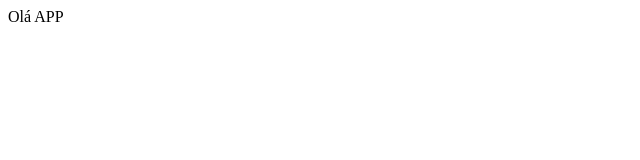
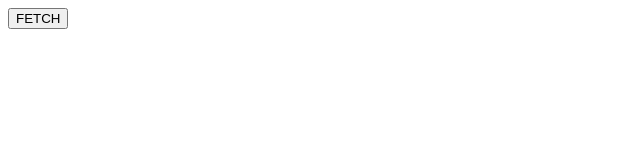
Before and after one commit to fcorreia18/Typescript-the-complete-Developer-s-Guide, a React (Create React App) app in the folder rrts/: page / in a window 1280 px wide. Shown: the top 160 px of the page, without its empty margins (0-640 px from the left). Built offline with nearby package versions, Linux system fonts and the light colour scheme.

Commit message:
Rendering a list

```diff
--- a/rrts/src/actions/index.ts
+++ b/rrts/src/actions/index.ts
@@ -14,7 +14,7 @@ export interface FetchTodosAction {
     payload: Todo[]
 }
 
-const url = 'https://jsonplaceholder.typecode/todos';
+const url = 'https://jsonplaceholder.typicode.com/todos';
 export const fetchTodos = () => {
     return async (dispatch: Dispatch) => {
         const response = await axios.get<Todo[]>(url);
--- a/rrts/src/components/App.tsx
+++ b/rrts/src/components/App.tsx
@@ -7,10 +7,21 @@ export interface AppProps {
     fetchTodos(): any
 }
 class _App extends Component<AppProps> {
+    onButtonClick = (): void => {
+        this.props.fetchTodos();
+    }
+    renderList(): JSX.Element[] {
+        return this.props.todos.map((todos: Todo): JSX.Element => {
+            return <div key={todos.id}>{todos.title}</div>
+        })
+    }
+
+
     render() {
         return (
             <div>
-                Olá APP
+                <button onClick={this.onButtonClick}>FETCH</button>
+                <span>{this.renderList()}</span>
             </div>
         )
     }
```
